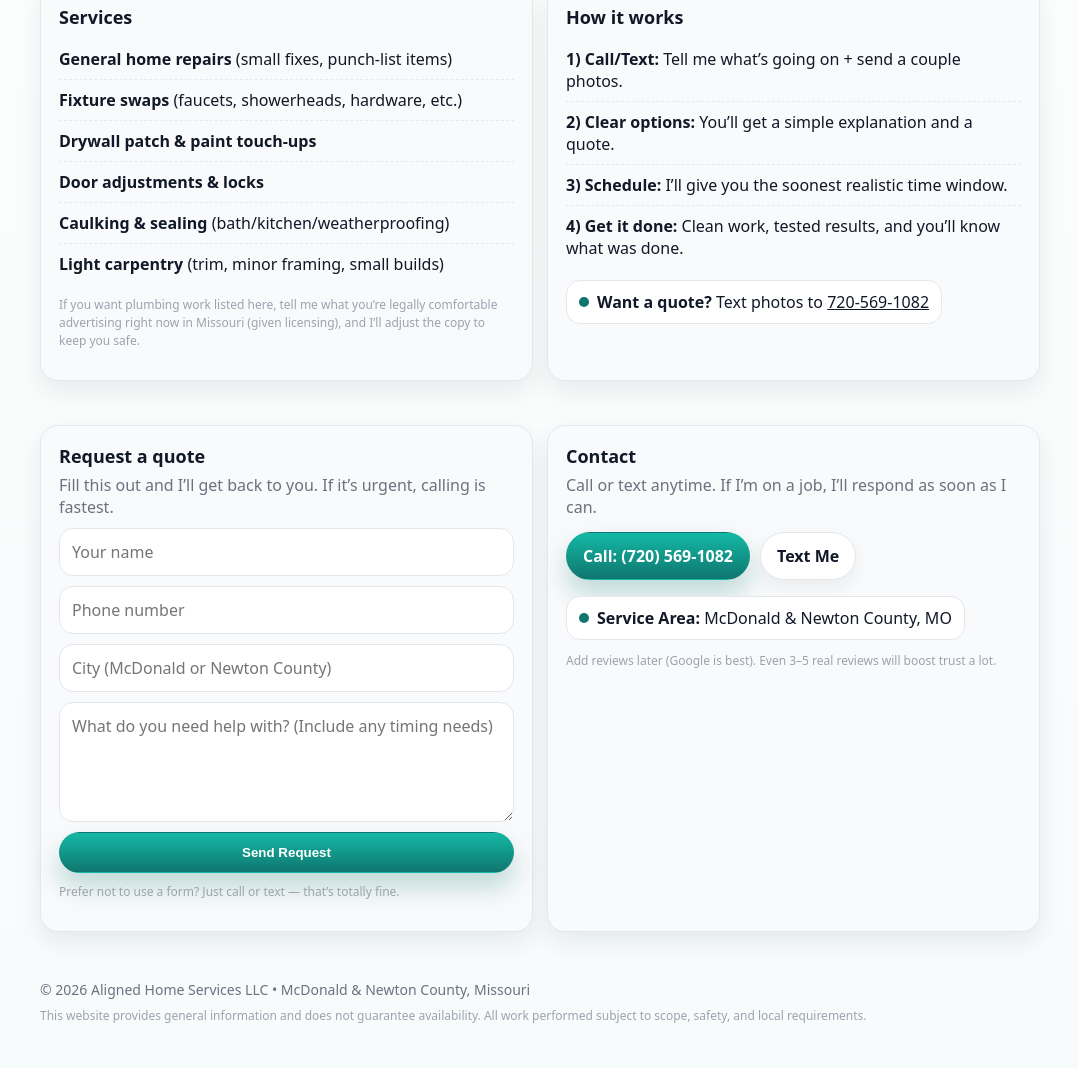
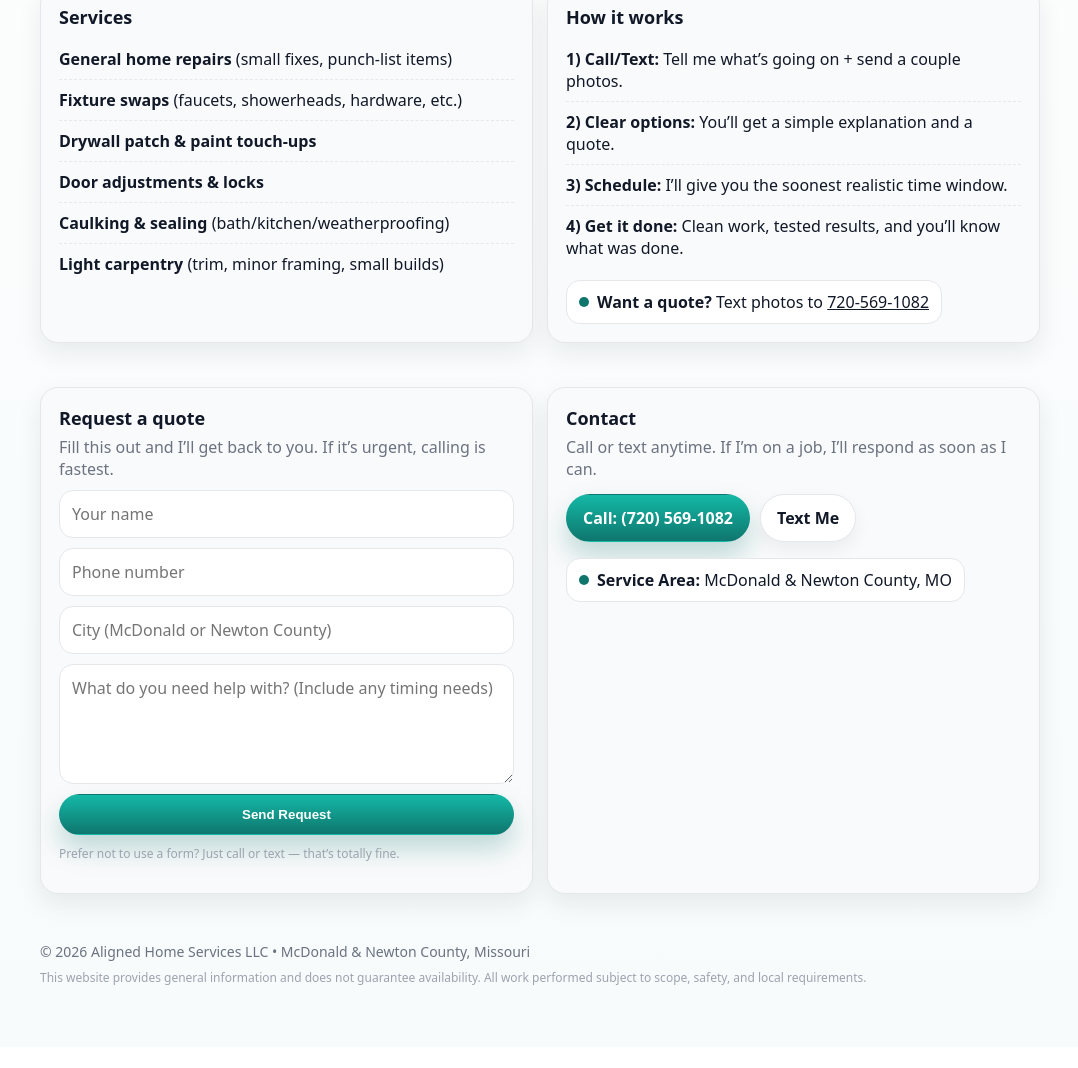
Before and after one commit to alignedhomeservice-sys/aligned-home-services, a plain HTML site: page index.html in a window 1280 px wide. Shown: the part 747-1815 px from the top of the page, without its empty margins (100-1178 px from the left). After the commit the page ends 1794 px from the top, so only its background shows below. Drawn offline with Linux system fonts and the light colour scheme.

Commit message:
Update index.html

```diff
--- a/index.html
+++ b/index.html
@@ -206,8 +206,8 @@
           <li><b>Light carpentry</b> (trim, minor framing, small builds)</li>
         </ul>
         <p class="fine" style="margin-top:12px;">
-          If you want plumbing work listed here, tell me what you’re legally comfortable advertising right now in Missouri (given licensing),
-          and I’ll adjust the copy to keep you safe.
+
+
         </p>
       </div>
 
@@ -270,7 +270,7 @@
         <div class="badge"><span class="dot"></span><span><b>Service Area:</b> McDonald & Newton County, MO</span></div>
 
         <p class="fine" style="margin-top:12px;">
-          Add reviews later (Google is best). Even 3–5 real reviews will boost trust a lot.
+
         </p>
       </div>
     </div>
```
